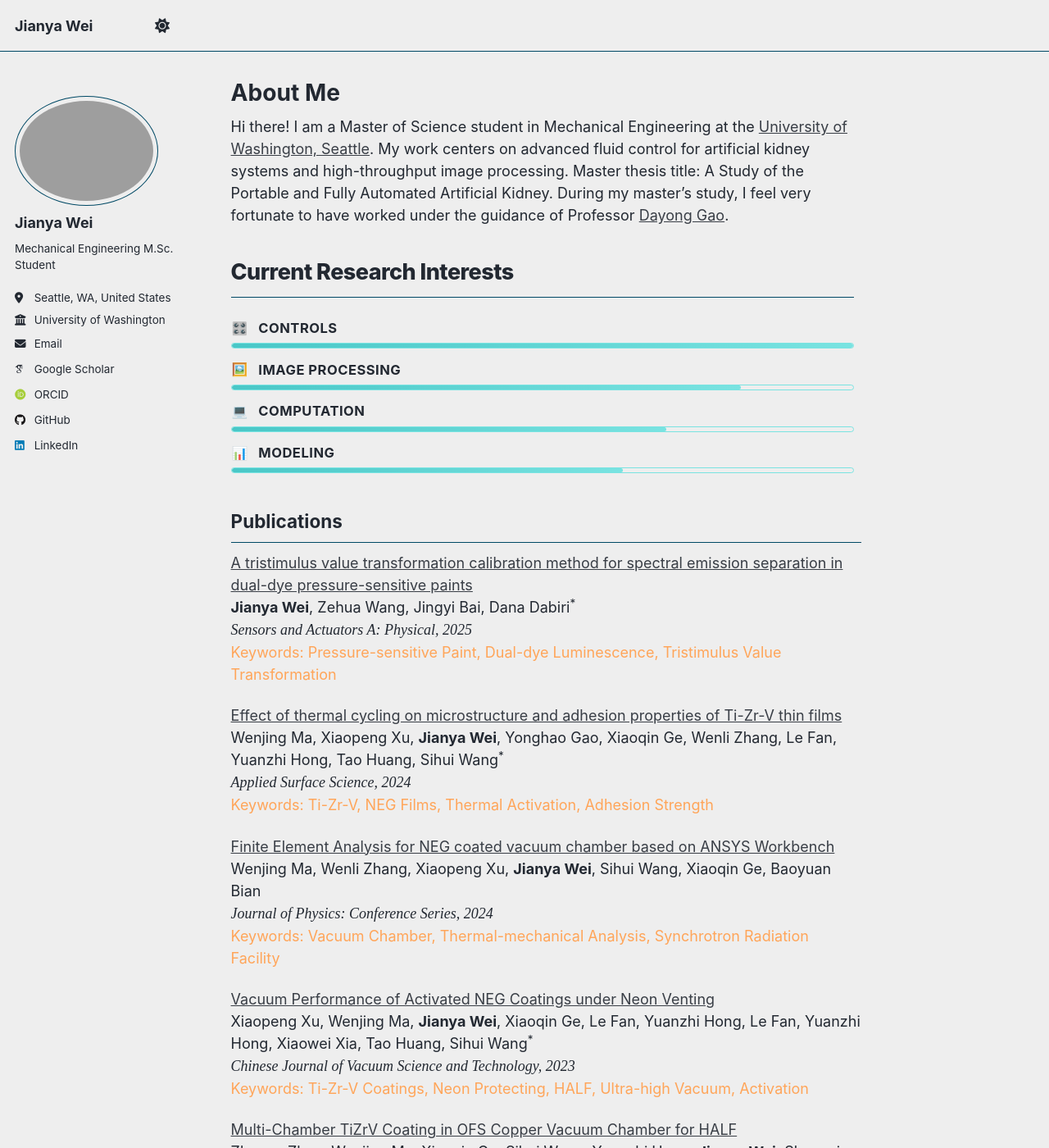
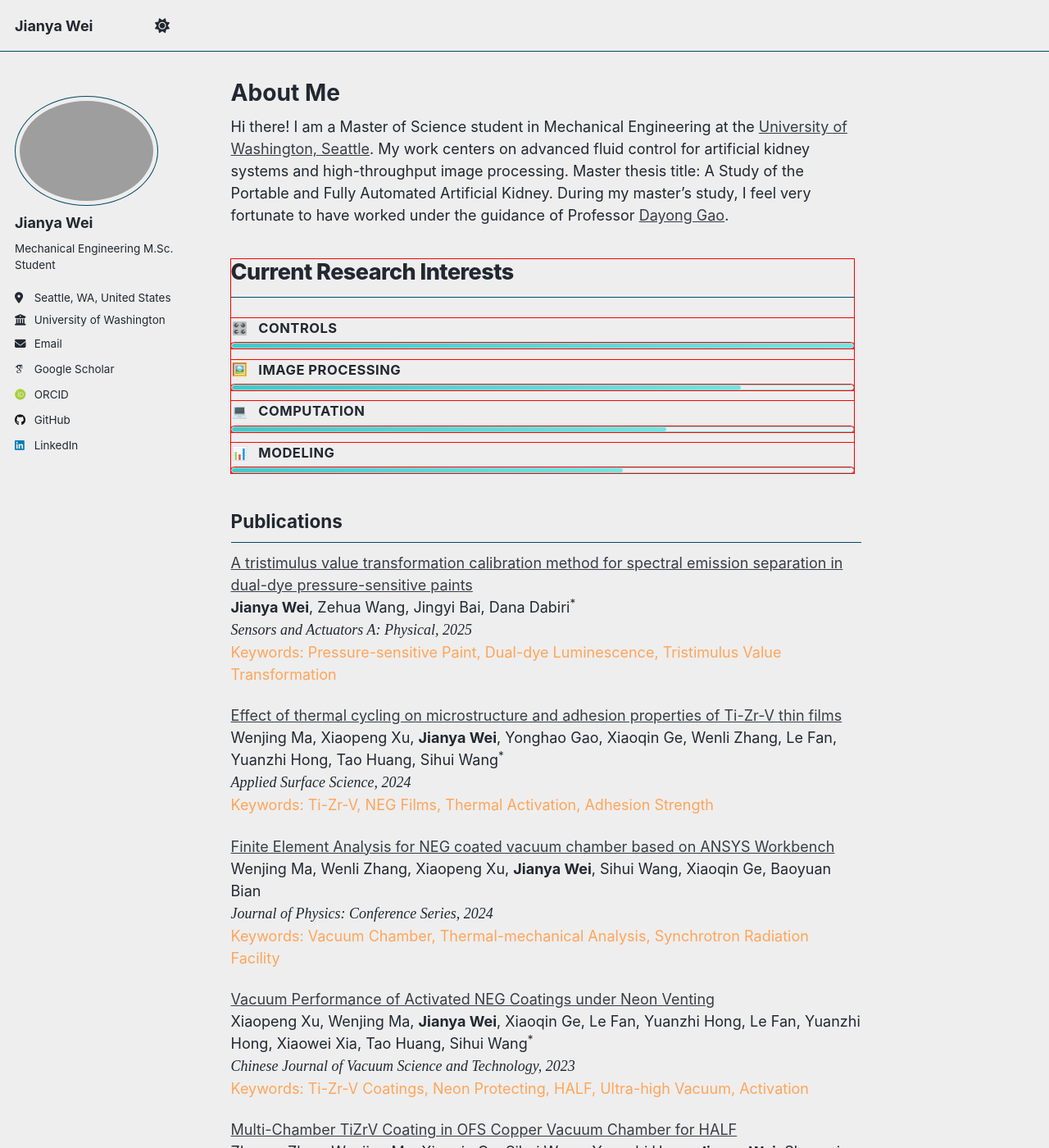
Before and after one commit to jywei02/jywei02.github.io, a Jekyll site: the page built from _pages/about.md, in a window 1280 px wide and 1400 px high. Shown: the whole window at 82% size. Built offline with Jekyll 4.4.1, drawn with Linux system fonts in a browser that asks for light colours; some web fonts are replaced; comment, search, counter and statistics services are not loaded.

Commit message:
Add debug outlines to research and footer elements
Added debug outlines for various elements.

```diff
--- a/assets/css/main.scss
+++ b/assets/css/main.scss
@@ -107,3 +107,13 @@
   border-radius: 999px;
   background: linear-gradient(90deg, #49c7c7 0%, #79e3e1 100%);
 }
+
+// debug
+.research-panel,
+.research-panel__group,
+.research-item,
+.research-item__bar,
+.footer-counter,
+.footer-note {
+  outline: 1px solid red;
+}
```
